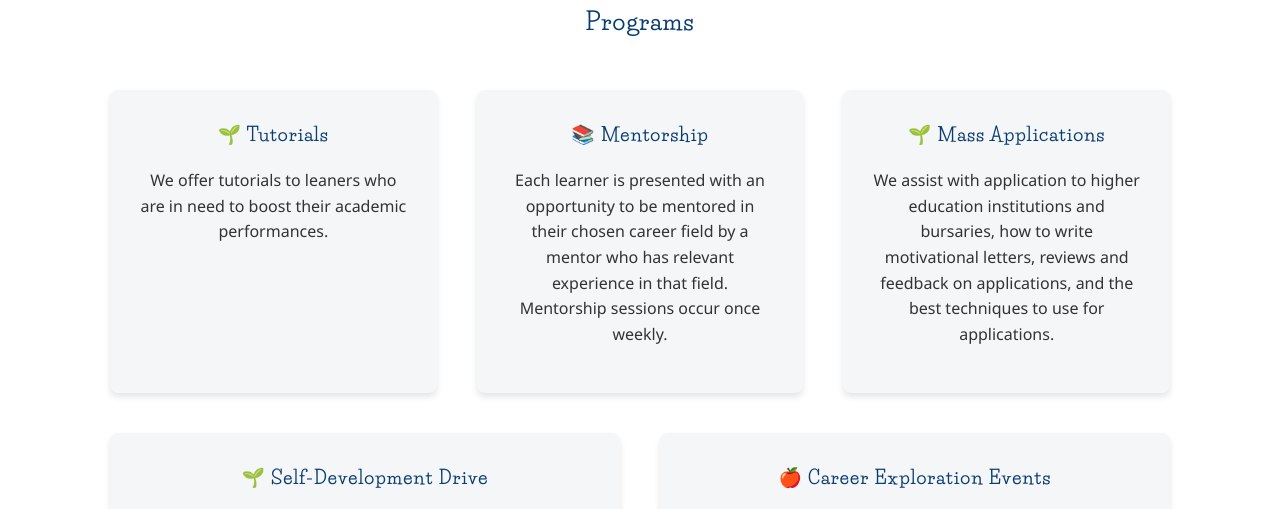
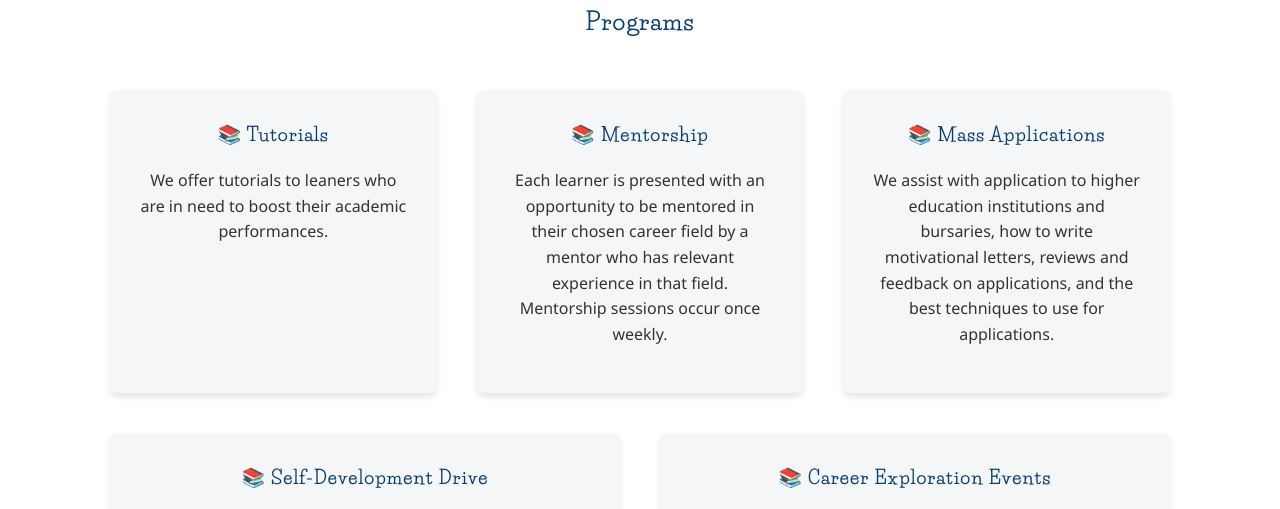
Before and after one commit to Tshepsyt/Fruits_of_Education_website, a plain HTML site: page index.html in a window 1280 px wide. Shown: the part 1280-1789 px from the top of the page. Drawn offline with Linux system fonts and the light colour scheme.

Commit message:
changed offerings icon

```diff
--- a/index.html
+++ b/index.html
@@ -99,7 +99,7 @@
 
             <div class="row">
                 <div class="column card">
-                    <h3>🌱 Tutorials</h3>
+                    <h3>📚 Tutorials</h3>
                     <p>We offer tutorials to leaners who are in need to boost
                         their academic performances.</p>
                 </div>
@@ -113,7 +113,7 @@
                 </div>
 
                 <div class="column card">
-                    <h3>🌱 Mass Applications</h3>
+                    <h3>📚 Mass Applications</h3>
                     <p>We assist with application to higher education
                         institutions and bursaries, how to write motivational
                         letters, reviews and feedback on applications, and the
@@ -121,7 +121,7 @@
                 </div>
 
                 <div class="column card">
-                    <h3>🌱 Self-Development Drive</h3>
+                    <h3>📚 Self-Development Drive</h3>
                     <p>We host a business mentorship program called Do Business
                         Til I come which facilitates regular business workshops
                         to develop business skills and produce successful
@@ -132,7 +132,7 @@
                 </div>
 
                 <div class="column card">
-                    <h3>🍎 Career Exploration Events</h3>
+                    <h3>📚 Career Exploration Events</h3>
                     <p>We offer monthly events that allow learners to understand
                         what their purpose is by understanding their identity,
                         competency and passion.</p>
```
